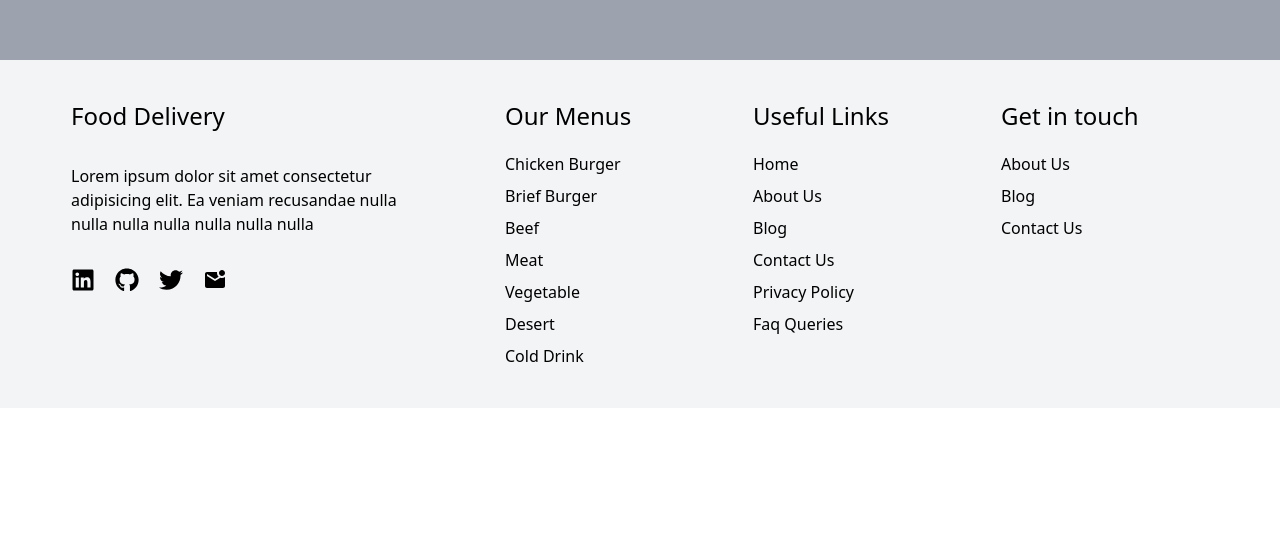
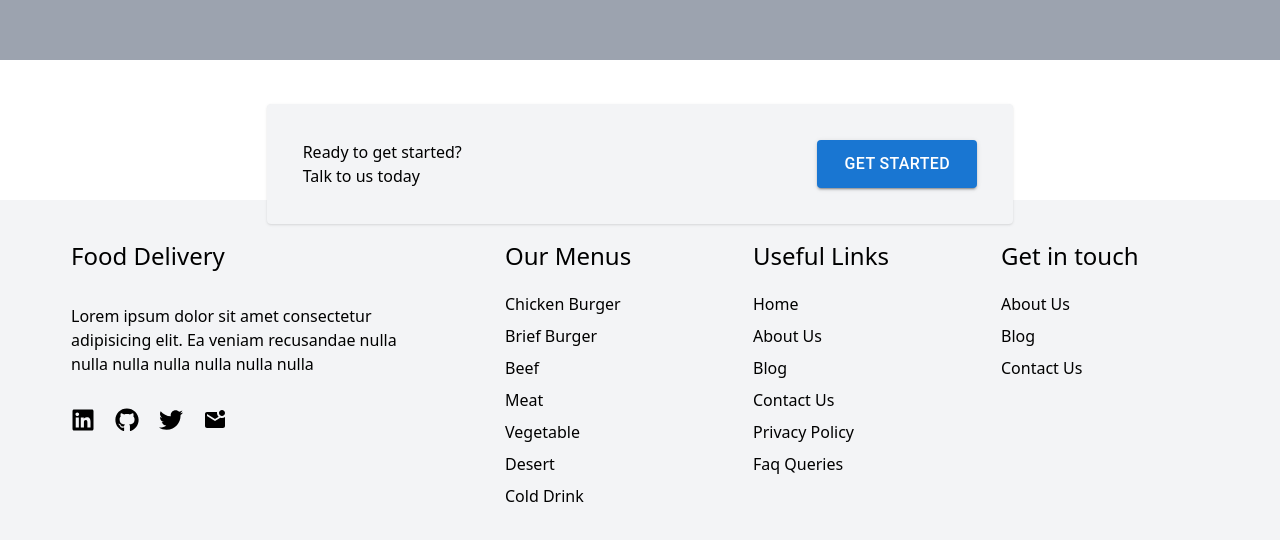
Before and after one commit to subhanrizwan/Ecommerce-Store1, a React (Vite) app: page / in a window 1280 px wide. Shown: the part 748-1288 px from the top of the page. Before the commit the page ends 1156 px from the top, so only its background shows below. Built offline with nearby package versions, Linux system fonts and the light colour scheme.

Commit message:
cta section done

```diff
--- a/src/App.jsx
+++ b/src/App.jsx
@@ -11,7 +11,7 @@ import About from "./pages/about";
 import Shop from "./pages/shop";
 import Blog from "./pages/blog";
 import Contact from "./pages/contact";
-import ErrorPage from "./components/ErrorPage";
+import ErrorPage from "./pages/ErrorPage";
 
 const router = createBrowserRouter(
   createRoutesFromElements(
--- /dev/null
+++ b/src/components/ctaSection.jsx
@@ -0,0 +1,27 @@
+import React from "react";
+import { Button } from "@mui/material";
+import { BiFontSize } from "react-icons/bi";
+
+const CtaFooter = () => {
+
+  return (
+    <section className="cta-footer ">
+        {/*  sm:w-2/5 sm:flex-col sm:items-center sm:mb-5*/}
+      <div className="w-2/3 md:w-7/12 sm:w-9/12 flex justify-between flex-wrap bg-gray-100 mx-auto p-9 rounded shadow relative top-11 z-30">
+        <div className="left mb-5 md:mb-0 sm:mb-0">
+          <p >Ready to get started?</p>
+          <p>Talk to us today </p>
+        </div>
+        <div className="right">
+          <Button
+           className="h-9 w-32 md:text-xs md:w-40 md:h-12 " variant="contained">
+              <span className="text-xs md:text-base">Get Started</span>
+
+          </Button>
+        </div>
+      </div>
+    </section>
+  );
+};
+
+export default CtaFooter;
--- a/src/components/footer.jsx
+++ b/src/components/footer.jsx
@@ -4,12 +4,13 @@ import { FaLinkedin } from "react-icons/fa";
 import { FaGithub } from "react-icons/fa";
 import { FaTwitter } from "react-icons/fa";
 import { MdMarkEmailUnread } from "react-icons/md";
-
+import CtaFooter from "./ctaSection";
 function Footer() {
   return (
     <>
+    <CtaFooter />
       <div className="container">
-        <footer className="flex sm:flex-wrap flex-wrap bg-gray-100 mx-auto md:w-screen sm:w-screen md:justify-center p-5">
+        <footer className="flex sm:flex-wrap flex-wrap bg-gray-100 mx-auto md:w-screen sm:w-screen md:justify-center p-5 mt-5">
         <div className="step1 md:w-[35%] sm:h-68 p-5 text-black">
           <div className="resturant-title pr-16">
             <h1 className="text-4xl md:text-2xl pb-3" >Food Delivery</h1>
--- a/src/components/ErrorPage.jsx
+++ b/src/pages/ErrorPage.jsx
@@ -38,7 +38,7 @@ function ErrorPage() {
     </div>
     <div className='text-center flex flex-col items-center'>
           {/* <h1 className="md:text-7xl text-3xl fw-bold p-5 mb-7">404 Not Found</h1> */}
-          <img src={ErrorImage} className='p-0 m-0' style={{ width: '95%', maxWidth: '550px', alignContent:'center'}} alt="" />
+          <img src={ErrorImage} className='p-0 m-0' style={{ width: '85%', maxWidth: '400px', alignContent:'center'}} alt="" />
           {/* <p className='mb-7'>Your visited page not found. You may go home page.</p> */}
            <Button
                   className="w-40 h-12"
--- a/tailwind.config.js
+++ b/tailwind.config.js
@@ -1,8 +1,8 @@
 /** @type {import('tailwindcss').Config} */
 export default {
   content: [
-     "./src/**/*.{js,jsx,ts,tsx,html}",
     "./index.html",
+    "./src/**/*.{js,ts,jsx,tsx}",
   ],
   theme: {
     extend: {
```
